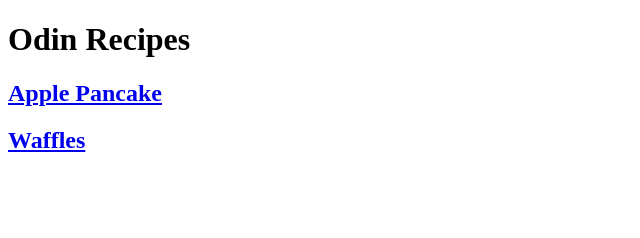
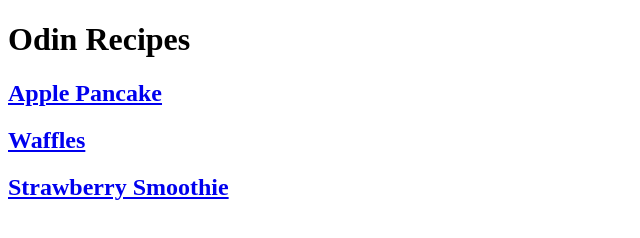
Before and after one commit to StasisOfRhythm/odin-recipes, a plain HTML site: page index.html in a window 1280 px wide. Shown: the whole page, without its empty margins (0-640 px from the left). Drawn offline with Linux system fonts and the light colour scheme.

Commit message:
Link index.html to strawberry_smoothie.html

```diff
--- a/index.html
+++ b/index.html
@@ -10,5 +10,6 @@
         <h1>Odin Recipes</h1>
         <h2> <a href="./recipes/pancakes.html">Apple Pancake</a></h2>
         <h2> <a href="./recipes/waffles.html">Waffles</a></h2>
+        <h2> <a href="./recipes/strawberry_smoothie.html">Strawberry Smoothie</a></h2>
     </body>
 </html>
```
